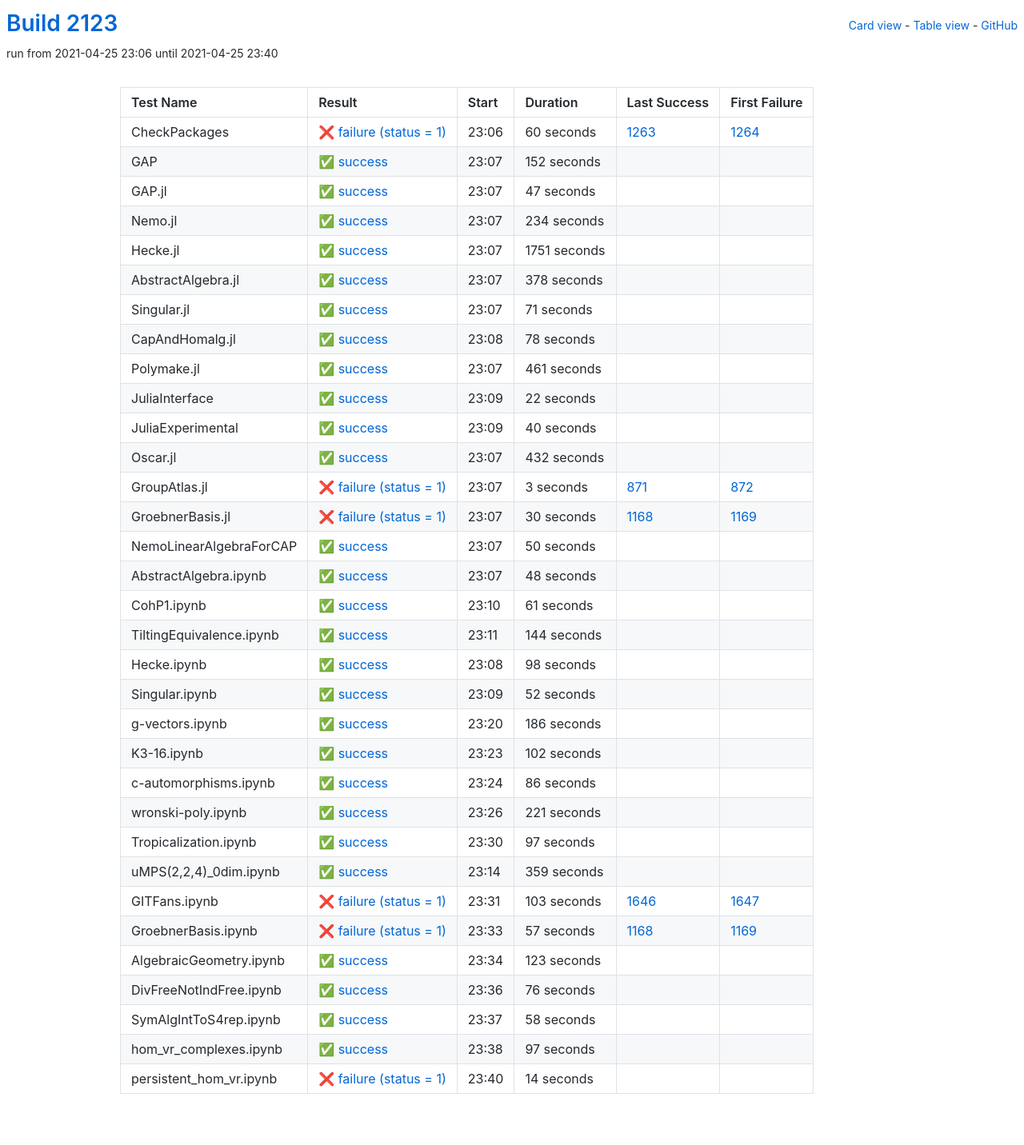
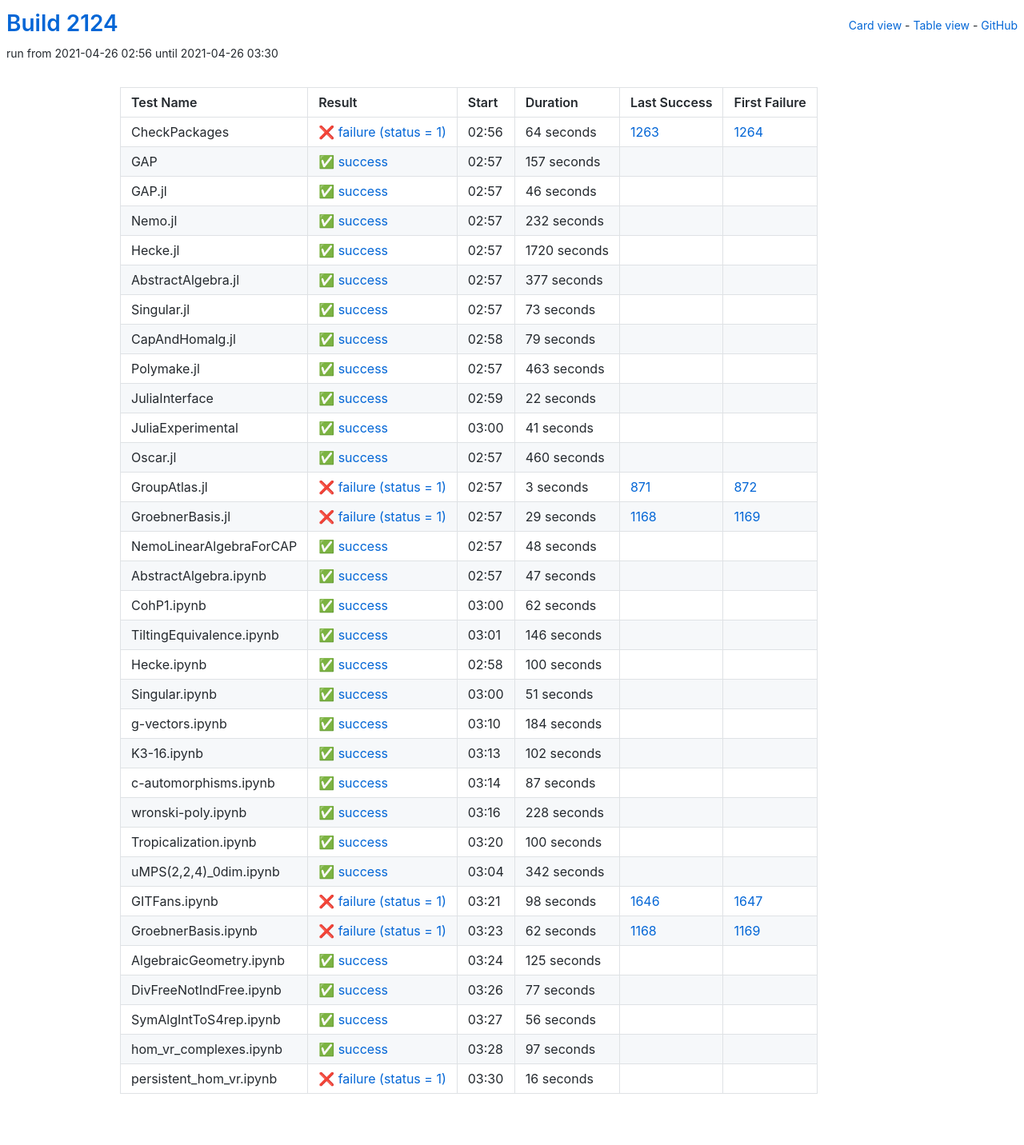
Before and after one commit to oscar-system/oscar-ci-status-stable, a Jekyll site: the page built from table.html, in a window 1280 px wide. Shown: the whole page at 80% size. Built offline with Jekyll 4.4.1, drawn with Linux system fonts in a browser that asks for light colours.

Commit message:
Build #2124

```diff
--- a/_data/ci.yml
+++ b/_data/ci.yml
@@ -1,6 +1,6 @@
 ---
-build: 2123
-build_url: https://oscarci.mathematik.uni-kl.de/job/oscar-stable/2123/
+build: 2124
+build_url: https://oscarci.mathematik.uni-kl.de/job/oscar-stable/2124/
 job: oscar-stable
 organization: oscar-system
 repo: oscar-ci-status-stable
@@ -8,116 +8,116 @@ repourl: https://github.com/oscar-system/oscar-ci-status-stable
 tests:
 - name: CheckPackages
   id: checkpackages
-  log: https://oscarci.mathematik.uni-kl.de/job/oscar-stable/2123/artifact/logs/build-2123/CheckPackages.log
-  start: 2021-04-25 23:06
+  log: https://oscarci.mathematik.uni-kl.de/job/oscar-stable/2124/artifact/logs/build-2124/CheckPackages.log
+  start: 2021-04-26 02:56
   success: false
   exitcode: 1
   status: failure
-  duration: 60
+  duration: 64
   last_success: 1263
   last_success_url: https://oscarci.mathematik.uni-kl.de/job/oscar-stable/1263/
   first_failure: 1264
   first_failure_url: https://oscarci.mathematik.uni-kl.de/job/oscar-stable/1264/
 - name: GAP
   id: gap
-  log: https://oscarci.mathematik.uni-kl.de/job/oscar-stable/2123/artifact/logs/build-2123/GAP.log
-  start: 2021-04-25 23:07
+  log: https://oscarci.mathematik.uni-kl.de/job/oscar-stable/2124/artifact/logs/build-2124/GAP.log
+  start: 2021-04-26 02:57
   success: true
   exitcode: 0
   status: success
-  duration: 152
+  duration: 157
   last_success: false
   last_success_url:
   first_failure: false
   first_failure_url:
 - name: GAP.jl
   id: gap-jl
-  log: https://oscarci.mathematik.uni-kl.de/job/oscar-stable/2123/artifact/logs/build-2123/GAP.jl.log
-  start: 2021-04-25 23:07
+  log: https://oscarci.mathematik.uni-kl.de/job/oscar-stable/2124/artifact/logs/build-2124/GAP.jl.log
+  start: 2021-04-26 02:57
   success: true
   exitcode: 0
   status: success
-  duration: 47
+  duration: 46
   last_success: false
   last_success_url:
   first_failure: false
   first_failure_url:
 - name: Nemo.jl
   id: nemo-jl
-  log: https://oscarci.mathematik.uni-kl.de/job/oscar-stable/2123/artifact/logs/build-2123/Nemo.jl.log
-  start: 2021-04-25 23:07
+  log: https://oscarci.mathematik.uni-kl.de/job/oscar-stable/2124/artifact/logs/build-2124/Nemo.jl.log
+  start: 2021-04-26 02:57
   success: true
   exitcode: 0
   status: success
-  duration: 234
+  duration: 232
   last_success: false
   last_success_url:
   first_failure: false
   first_failure_url:
 - name: Hecke.jl
   id: hecke-jl
-  log: https://oscarci.mathematik.uni-kl.de/job/oscar-stable/2123/artifact/logs/build-2123/Hecke.jl.log
-  start: 2021-04-25 23:07
+  log: https://oscarci.mathematik.uni-kl.de/job/oscar-stable/2124/artifact/logs/build-2124/Hecke.jl.log
+  start: 2021-04-26 02:57
   success: true
   exitcode: 0
   status: success
-  duration: 1751
+  duration: 1720
   last_success: false
   last_success_url:
   first_failure: false
   first_failure_url:
 - name: AbstractAlgebra.jl
   id: abstractalgebra-jl
-  log: https://oscarci.mathematik.uni-kl.de/job/oscar-stable/2123/artifact/logs/build-2123/AbstractAlgebra.jl.log
-  start: 2021-04-25 23:07
+  log: https://oscarci.mathematik.uni-kl.de/job/oscar-stable/2124/artifact/logs/build-2124/AbstractAlgebra.jl.log
+  start: 2021-04-26 02:57
   success: true
   exitcode: 0
   status: success
-  duration: 378
+  duration: 377
   last_success: false
   last_success_url:
   first_failure: false
   first_failure_url:
 - name: Singular.jl
   id: singular-jl
-  log: https://oscarci.mathematik.uni-kl.de/job/oscar-stable/2123/artifact/logs/build-2123/Singular.jl.log
-  start: 2021-04-25 23:07
+  log: https://oscarci.mathematik.uni-kl.de/job/oscar-stable/2124/artifact/logs/build-2124/Singular.jl.log
+  start: 2021-04-26 02:57
   success: true
   exitcode: 0
   status: success
-  duration: 71
+  duration: 73
   last_success: false
   last_success_url:
   first_failure: false
   first_failure_url:
 - name: CapAndHomalg.jl
   id: capandhomalg-jl
-  log: https://oscarci.mathematik.uni-kl.de/job/oscar-stable/2123/artifact/logs/build-2123/CapAndHomalg.jl.log
-  start: 2021-04-25 23:08
+  log: https://oscarci.mathematik.uni-kl.de/job/oscar-stable/2124/artifact/logs/build-2124/CapAndHomalg.jl.log
+  start: 2021-04-26 02:58
   success: true
   exitcode: 0
   status: success
-  duration: 78
+  duration: 79
   last_success: false
   last_success_url:
   first_failure: false
   first_failure_url:
 - name: Polymake.jl
   id: polymake-jl
-  log: https://oscarci.mathematik.uni-kl.de/job/oscar-stable/2123/artifact/logs/build-2123/Polymake.jl.log
-  start: 2021-04-25 23:07
+  log: https://oscarci.mathematik.uni-kl.de/job/oscar-stable/2124/artifact/logs/build-2124/Polymake.jl.log
+  start: 2021-04-26 02:57
   success: true
   exitcode: 0
   status: success
-  duration: 461
+  duration: 463
   last_success: false
   last_success_url:
   first_failure: false
   first_failure_url:
 - name: JuliaInterface
   id: juliainterface
-  log: https://oscarci.mathematik.uni-kl.de/job/oscar-stable/2123/artifact/logs/build-2123/JuliaInterface.log
-  start: 2021-04-25 23:09
+  log: https://oscarci.mathematik.uni-kl.de/job/oscar-stable/2124/artifact/logs/build-2124/JuliaInterface.log
+  start: 2021-04-26 02:59
   success: true
   exitcode: 0
   status: success
@@ -128,32 +128,32 @@ tests:
   first_failure_url:
 - name: JuliaExperimental
   id: juliaexperimental
-  log: https://oscarci.mathematik.uni-kl.de/job/oscar-stable/2123/artifact/logs/build-2123/JuliaExperimental.log
-  start: 2021-04-25 23:09
+  log: https://oscarci.mathematik.uni-kl.de/job/oscar-stable/2124/artifact/logs/build-2124/JuliaExperimental.log
+  start: 2021-04-26 03:00
   success: true
   exitcode: 0
   status: success
-  duration: 40
+  duration: 41
   last_success: false
   last_success_url:
   first_failure: false
   first_failure_url:
 - name: Oscar.jl
   id: oscar-jl
-  log: https://oscarci.mathematik.uni-kl.de/job/oscar-stable/2123/artifact/logs/build-2123/Oscar.jl.log
-  start: 2021-04-25 23:07
+  log: https://oscarci.mathematik.uni-kl.de/job/oscar-stable/2124/artifact/logs/build-2124/Oscar.jl.log
+  start: 2021-04-26 02:57
   success: true
   exitcode: 0
   status: success
-  duration: 432
+  duration: 460
   last_success: false
   last_success_url:
   first_failure: false
   first_failure_url:
 - name: GroupAtlas.jl
   id: groupatlas-jl
-  log: https://oscarci.mathematik.uni-kl.de/job/oscar-stable/2123/artifact/logs/build-2123/GroupAtlas.jl.log
-  start: 2021-04-25 23:07
+  log: https://oscarci.mathematik.uni-kl.de/job/oscar-stable/2124/artifact/logs/build-2124/GroupAtlas.jl.log
+  start: 2021-04-26 02:57
   success: false
   exitcode: 1
   status: failure
@@ -164,32 +164,20 @@ tests:
   first_failure_url: https://oscarci.mathematik.uni-kl.de/job/oscar-stable/872/
 - name: GroebnerBasis.jl
   id: groebnerbasis-jl
-  log: https://oscarci.mathematik.uni-kl.de/job/oscar-stable/2123/artifact/logs/build-2123/GroebnerBasis.jl.log
-  start: 2021-04-25 23:07
+  log: https://oscarci.mathematik.uni-kl.de/job/oscar-stable/2124/artifact/logs/build-2124/GroebnerBasis.jl.log
+  start: 2021-04-26 02:57
   success: false
   exitcode: 1
   status: failure
-  duration: 30
+  duration: 29
   last_success: 1168
   last_success_url: https://oscarci.mathematik.uni-kl.de/job/oscar-stable/1168/
   first_failure: 1169
   first_failure_url: https://oscarci.mathematik.uni-kl.de/job/oscar-stable/1169/
 - name: NemoLinearAlgebraForCAP
   id: nemolinearalgebraforcap
-  log: https://oscarci.mathematik.uni-kl.de/job/oscar-stable/2123/artifact/logs/build-2123/NemoLinearAlgebraForCAP.log
-  start: 2021-04-25 23:07
-  success: true
-  exitcode: 0
-  status: success
-  duration: 50
-  last_success: false
-  last_success_url:
-  first_failure: false
-  first_failure_url:
-- name: AbstractAlgebra.ipynb
-  id: abstractalgebra-ipynb
-  log: https://oscarci.mathematik.uni-kl.de/job/oscar-stable/2123/artifact/logs/build-2123/AbstractAlgebra.ipynb.log
-  start: 2021-04-25 23:07
+  log: https://oscarci.mathematik.uni-kl.de/job/oscar-stable/2124/artifact/logs/build-2124/NemoLinearAlgebraForCAP.log
+  start: 2021-04-26 02:57
   success: true
   exitcode: 0
   status: success
@@ -198,70 +186,82 @@ tests:
   last_success_url:
   first_failure: false
   first_failure_url:
-- name: CohP1.ipynb
-  id: cohp1-ipynb
-  log: https://oscarci.mathematik.uni-kl.de/job/oscar-stable/2123/artifact/logs/build-2123/CohP1.ipynb.log
-  start: 2021-04-25 23:10
+- name: AbstractAlgebra.ipynb
+  id: abstractalgebra-ipynb
+  log: https://oscarci.mathematik.uni-kl.de/job/oscar-stable/2124/artifact/logs/build-2124/AbstractAlgebra.ipynb.log
+  start: 2021-04-26 02:57
   success: true
   exitcode: 0
   status: success
-  duration: 61
+  duration: 47
+  last_success: false
+  last_success_url:
+  first_failure: false
+  first_failure_url:
+- name: CohP1.ipynb
+  id: cohp1-ipynb
+  log: https://oscarci.mathematik.uni-kl.de/job/oscar-stable/2124/artifact/logs/build-2124/CohP1.ipynb.log
+  start: 2021-04-26 03:00
+  success: true
+  exitcode: 0
+  status: success
+  duration: 62
   last_success: false
   last_success_url:
   first_failure: false
   first_failure_url:
 - name: TiltingEquivalence.ipynb
   id: tiltingequivalence-ipynb
-  log: https://oscarci.mathematik.uni-kl.de/job/oscar-stable/2123/artifact/logs/build-2123/TiltingEquivalence.ipynb.log
-  start: 2021-04-25 23:11
+  log: https://oscarci.mathematik.uni-kl.de/job/oscar-stable/2124/artifact/logs/build-2124/TiltingEquivalence.ipynb.log
+  start: 2021-04-26 03:01
   success: true
   exitcode: 0
   status: success
-  duration: 144
+  duration: 146
   last_success: false
   last_success_url:
   first_failure: false
   first_failure_url:
 - name: Hecke.ipynb
   id: hecke-ipynb
-  log: https://oscarci.mathematik.uni-kl.de/job/oscar-stable/2123/artifact/logs/build-2123/Hecke.ipynb.log
-  start: 2021-04-25 23:08
+  log: https://oscarci.mathematik.uni-kl.de/job/oscar-stable/2124/artifact/logs/build-2124/Hecke.ipynb.log
+  start: 2021-04-26 02:58
   success: true
   exitcode: 0
   status: success
-  duration: 98
+  duration: 100
   last_success: false
   last_success_url:
   first_failure: false
   first_failure_url:
 - name: Singular.ipynb
   id: singular-ipynb
-  log: https://oscarci.mathematik.uni-kl.de/job/oscar-stable/2123/artifact/logs/build-2123/Singular.ipynb.log
-  start: 2021-04-25 23:09
+  log: https://oscarci.mathematik.uni-kl.de/job/oscar-stable/2124/artifact/logs/build-2124/Singular.ipynb.log
+  start: 2021-04-26 03:00
   success: true
   exitcode: 0
   status: success
-  duration: 52
+  duration: 51
   last_success: false
   last_success_url:
   first_failure: false
   first_failure_url:
 - name: g-vectors.ipynb
   id: g-vectors-ipynb
-  log: https://oscarci.mathematik.uni-kl.de/job/oscar-stable/2123/artifact/logs/build-2123/g-vectors.ipynb.log
-  start: 2021-04-25 23:20
+  log: https://oscarci.mathematik.uni-kl.de/job/oscar-stable/2124/artifact/logs/build-2124/g-vectors.ipynb.log
+  start: 2021-04-26 03:10
   success: true
   exitcode: 0
   status: success
-  duration: 186
+  duration: 184
   last_success: false
   last_success_url:
   first_failure: false
   first_failure_url:
 - name: K3-16.ipynb
   id: k3-16-ipynb
-  log: https://oscarci.mathematik.uni-kl.de/job/oscar-stable/2123/artifact/logs/build-2123/K3-16.ipynb.log
-  start: 2021-04-25 23:23
+  log: https://oscarci.mathematik.uni-kl.de/job/oscar-stable/2124/artifact/logs/build-2124/K3-16.ipynb.log
+  start: 2021-04-26 03:13
   success: true
   exitcode: 0
   status: success
@@ -272,116 +272,116 @@ tests:
   first_failure_url:
 - name: c-automorphisms.ipynb
   id: c-automorphisms-ipynb
-  log: https://oscarci.mathematik.uni-kl.de/job/oscar-stable/2123/artifact/logs/build-2123/c-automorphisms.ipynb.log
-  start: 2021-04-25 23:24
+  log: https://oscarci.mathematik.uni-kl.de/job/oscar-stable/2124/artifact/logs/build-2124/c-automorphisms.ipynb.log
+  start: 2021-04-26 03:14
   success: true
   exitcode: 0
   status: success
-  duration: 86
+  duration: 87
   last_success: false
   last_success_url:
   first_failure: false
   first_failure_url:
 - name: wronski-poly.ipynb
   id: wronski-poly-ipynb
-  log: https://oscarci.mathematik.uni-kl.de/job/oscar-stable/2123/artifact/logs/build-2123/wronski-poly.ipynb.log
-  start: 2021-04-25 23:26
+  log: https://oscarci.mathematik.uni-kl.de/job/oscar-stable/2124/artifact/logs/build-2124/wronski-poly.ipynb.log
+  start: 2021-04-26 03:16
   success: true
   exitcode: 0
   status: success
-  duration: 221
+  duration: 228
   last_success: false
   last_success_url:
   first_failure: false
   first_failure_url:
 - name: Tropicalization.ipynb
   id: tropicalization-ipynb
-  log: https://oscarci.mathematik.uni-kl.de/job/oscar-stable/2123/artifact/logs/build-2123/Tropicalization.ipynb.log
-  start: 2021-04-25 23:30
+  log: https://oscarci.mathematik.uni-kl.de/job/oscar-stable/2124/artifact/logs/build-2124/Tropicalization.ipynb.log
+  start: 2021-04-26 03:20
   success: true
   exitcode: 0
   status: success
-  duration: 97
+  duration: 100
   last_success: false
   last_success_url:
   first_failure: false
   first_failure_url:
 - name: uMPS(2,2,4)_0dim.ipynb
   id: umps-2-2-4-0dim-ipynb
-  log: https://oscarci.mathematik.uni-kl.de/job/oscar-stable/2123/artifact/logs/build-2123/uMPS-2-2-4-_0dim.ipynb.log
-  start: 2021-04-25 23:14
+  log: https://oscarci.mathematik.uni-kl.de/job/oscar-stable/2124/artifact/logs/build-2124/uMPS-2-2-4-_0dim.ipynb.log
+  start: 2021-04-26 03:04
   success: true
   exitcode: 0
   status: success
-  duration: 359
+  duration: 342
   last_success: false
   last_success_url:
   first_failure: false
   first_failure_url:
 - name: GITFans.ipynb
   id: gitfans-ipynb
-  log: https://oscarci.mathematik.uni-kl.de/job/oscar-stable/2123/artifact/logs/build-2123/GITFans.ipynb.log
-  start: 2021-04-25 23:31
+  log: https://oscarci.mathematik.uni-kl.de/job/oscar-stable/2124/artifact/logs/build-2124/GITFans.ipynb.log
+  start: 2021-04-26 03:21
   success: false
   exitcode: 1
   status: failure
-  duration: 103
+  duration: 98
   last_success: 1646
   last_success_url: https://oscarci.mathematik.uni-kl.de/job/oscar-stable/1646/
   first_failure: 1647
   first_failure_url: https://oscarci.mathematik.uni-kl.de/job/oscar-stable/1647/
 - name: GroebnerBasis.ipynb
   id: groebnerbasis-ipynb
-  log: https://oscarci.mathematik.uni-kl.de/job/oscar-stable/2123/artifact/logs/build-2123/GroebnerBasis.ipynb.log
-  start: 2021-04-25 23:33
+  log: https://oscarci.mathematik.uni-kl.de/job/oscar-stable/2124/artifact/logs/build-2124/GroebnerBasis.ipynb.log
+  start: 2021-04-26 03:23
   success: false
   exitcode: 1
   status: failure
-  duration: 57
+  duration: 62
   last_success: 1168
   last_success_url: https://oscarci.mathematik.uni-kl.de/job/oscar-stable/1168/
   first_failure: 1169
   first_failure_url: https://oscarci.mathematik.uni-kl.de/job/oscar-stable/1169/
 - name: AlgebraicGeometry.ipynb
   id: algebraicgeometry-ipynb
-  log: https://oscarci.mathematik.uni-kl.de/job/oscar-stable/2123/artifact/logs/build-2123/AlgebraicGeometry.ipynb.log
-  start: 2021-04-25 23:34
+  log: https://oscarci.mathematik.uni-kl.de/job/oscar-stable/2124/artifact/logs/build-2124/AlgebraicGeometry.ipynb.log
+  start: 2021-04-26 03:24
   success: true
   exitcode: 0
   status: success
-  duration: 123
+  duration: 125
   last_success: false
   last_success_url:
   first_failure: false
   first_failure_url:
 - name: DivFreeNotIndFree.ipynb
   id: divfreenotindfree-ipynb
-  log: https://oscarci.mathematik.uni-kl.de/job/oscar-stable/2123/artifact/logs/build-2123/DivFreeNotIndFree.ipynb.log
-  start: 2021-04-25 23:36
+  log: https://oscarci.mathematik.uni-kl.de/job/oscar-stable/2124/artifact/logs/build-2124/DivFreeNotIndFree.ipynb.log
+  start: 2021-04-26 03:26
   success: true
   exitcode: 0
   status: success
-  duration: 76
+  duration: 77
   last_success: false
   last_success_url:
   first_failure: false
   first_failure_url:
 - name: SymAlgIntToS4rep.ipynb
   id: symalginttos4rep-ipynb
-  log: https://oscarci.mathematik.uni-kl.de/job/oscar-stable/2123/artifact/logs/build-2123/SymAlgIntToS4rep.ipynb.log
-  start: 2021-04-25 23:37
+  log: https://oscarci.mathematik.uni-kl.de/job/oscar-stable/2124/artifact/logs/build-2124/SymAlgIntToS4rep.ipynb.log
+  start: 2021-04-26 03:27
   success: true
   exitcode: 0
   status: success
-  duration: 58
+  duration: 56
   last_success: false
   last_success_url:
   first_failure: false
   first_failure_url:
 - name: hom_vr_complexes.ipynb
   id: hom-vr-complexes-ipynb
-  log: https://oscarci.mathematik.uni-kl.de/job/oscar-stable/2123/artifact/logs/build-2123/hom_vr_complexes.ipynb.log
-  start: 2021-04-25 23:38
+  log: https://oscarci.mathematik.uni-kl.de/job/oscar-stable/2124/artifact/logs/build-2124/hom_vr_complexes.ipynb.log
+  start: 2021-04-26 03:28
   success: true
   exitcode: 0
   status: success
@@ -392,12 +392,12 @@ tests:
   first_failure_url:
 - name: persistent_hom_vr.ipynb
   id: persistent-hom-vr-ipynb
-  log: https://oscarci.mathematik.uni-kl.de/job/oscar-stable/2123/artifact/logs/build-2123/persistent_hom_vr.ipynb.log
-  start: 2021-04-25 23:40
+  log: https://oscarci.mathematik.uni-kl.de/job/oscar-stable/2124/artifact/logs/build-2124/persistent_hom_vr.ipynb.log
+  start: 2021-04-26 03:30
   success: false
   exitcode: 1
   status: failure
-  duration: 14
+  duration: 16
   last_success: false
   last_success_url:
   first_failure: false
```
Also changed, not shown: README.md.
